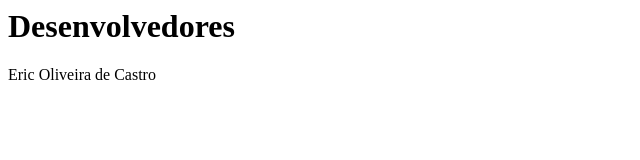
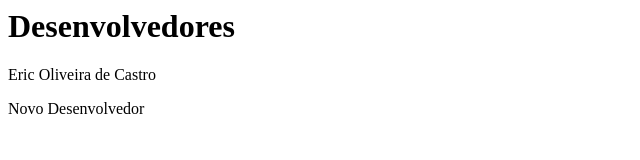
Before and after one commit to ericastro/ProjetoSuperDevs, a plain HTML site: page index.html in a window 1280 px wide. Shown: the whole page, without its empty margins (0-640 px from the left). Drawn offline with Linux system fonts and the light colour scheme.

```diff
--- a/index.html
+++ b/index.html
@@ -5,5 +5,6 @@
   <body>
     <h1>Desenvolvedores</h1>
     <p>Eric Oliveira de Castro</p>
+    <p>Novo Desenvolvedor</p>
   </body>
 </html>
```
